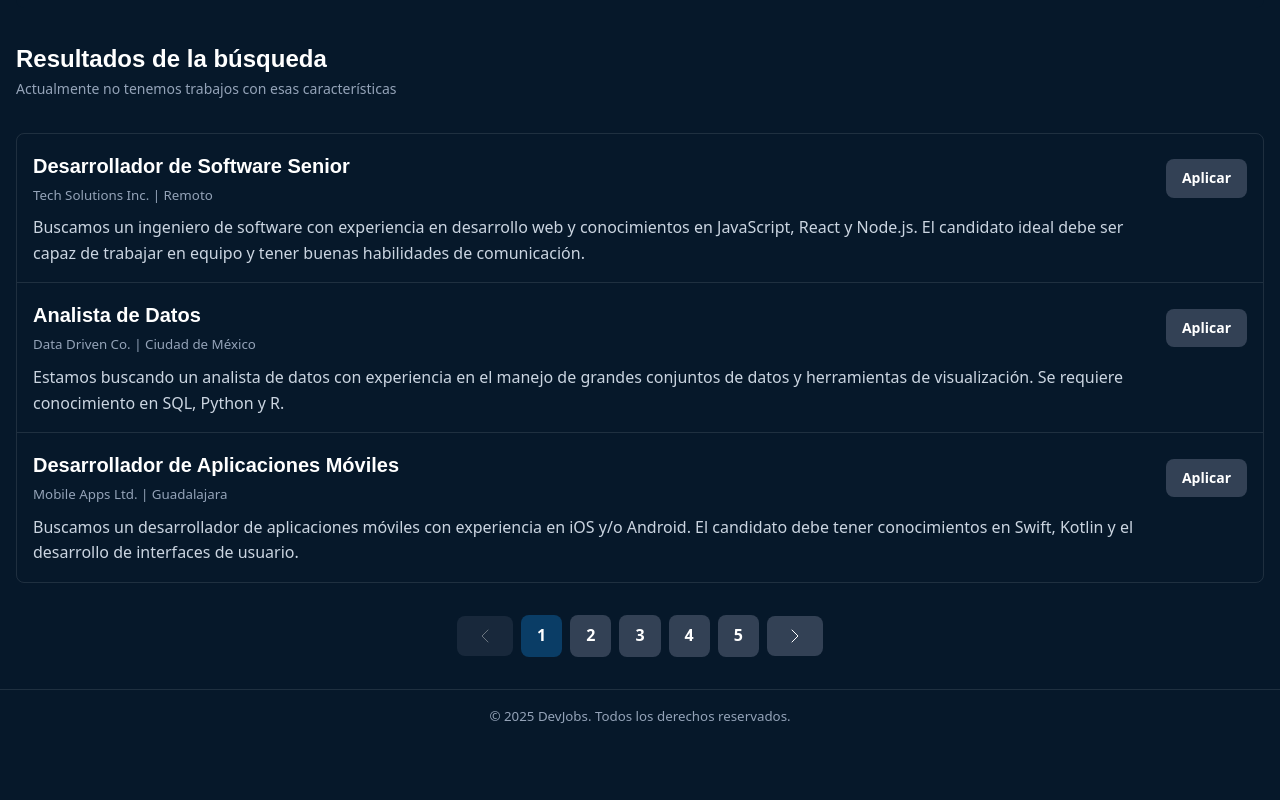
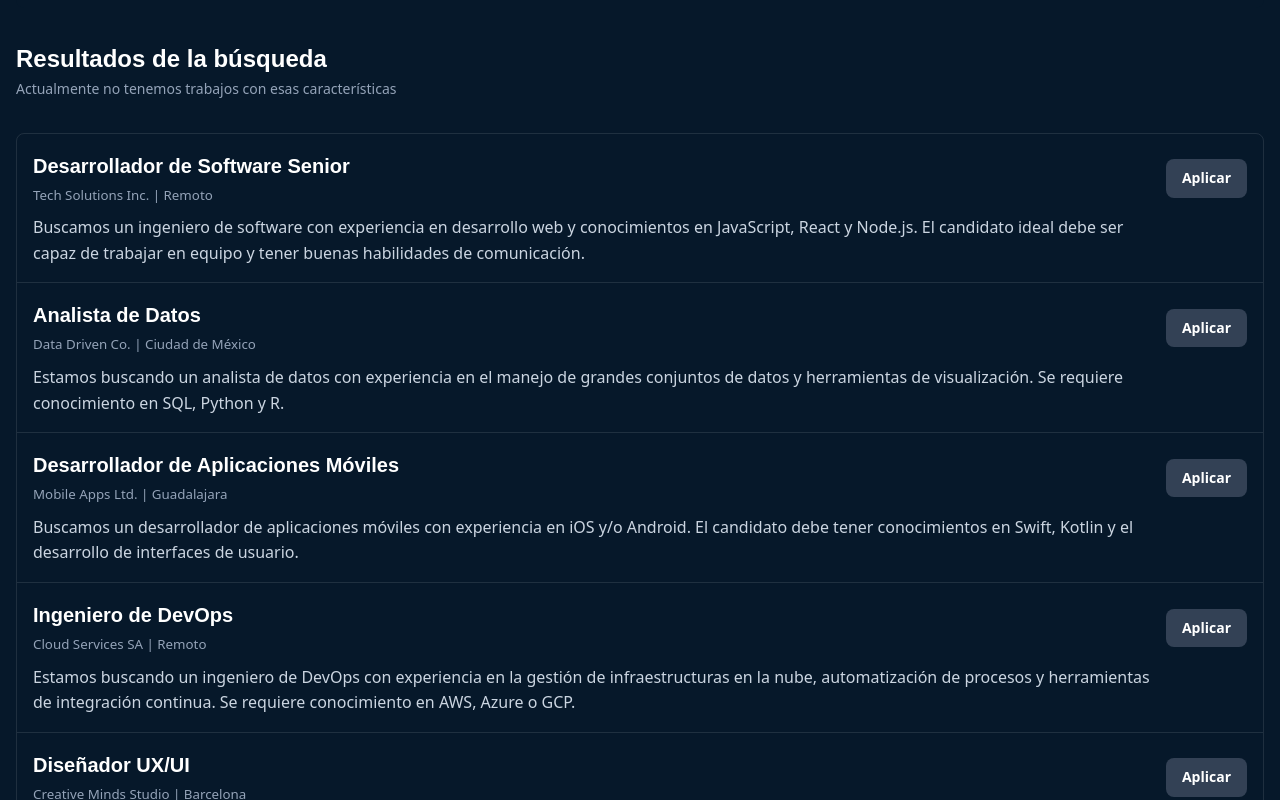
Before and after one commit to carlosmarte23/bootcamp-fullstack-js, a React (Vite) app in the folder 02-react/: page / in a window 1280 px wide. Shown: the part 360-1160 px from the top of the page. Before the commit the page ends 1103 px from the top, so only its background shows below. Built offline with nearby package versions, Linux system fonts and the light colour scheme; a web font is replaced by a local one.

Commit message:
refactor: remove JobList component and use a loop to render the jobCard components.

```diff
--- a/02-react/src/components/JobListings/JobList.jsx
+++ /dev/null
@@ -1,18 +0,0 @@
-import data from "../../data/jobs.json";
-import JobCard from "./JobCard";
-
-function JobList() {
-  const job1 = data[0];
-  const job2 = data[1];
-  const job3 = data[2];
-
-  return (
-    <div className="job-list">
-      <JobCard job={job1} />
-      <JobCard job={job2} />
-      <JobCard job={job3} />
-    </div>
-  );
-}
-
-export default JobList;
--- a/02-react/src/components/JobListings/index.jsx
+++ b/02-react/src/components/JobListings/index.jsx
@@ -1,12 +1,21 @@
-import JobList from "./JobList";
-import JobsInfo from "./JobsInfo";
+import JobsCard from "./JobCard.jsx";
+import JobsInfo from "./JobsInfo.jsx";
+
+import data from "../../data/jobs.json";
+
+const jobs = data.slice(0, 5);
 
 export function JobListings() {
   return (
     <section className="search-results">
       <h2>Resultados de la búsqueda</h2>
       <JobsInfo />
-      <JobList />
+
+      <div className="job-list">
+        {jobs.map((job) => (
+          <JobsCard key={job.id} job={job} />
+        ))}
+      </div>
     </section>
   );
 }
```
